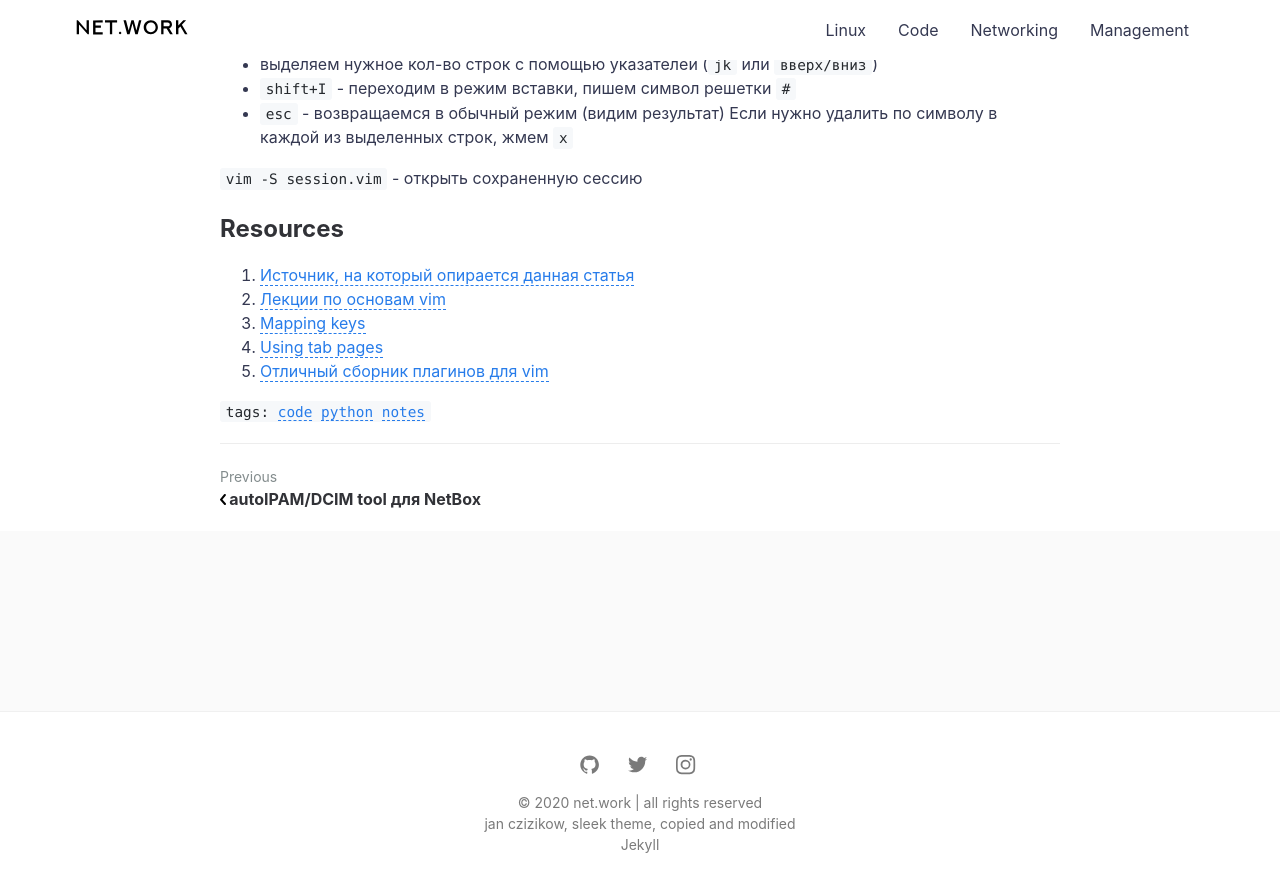
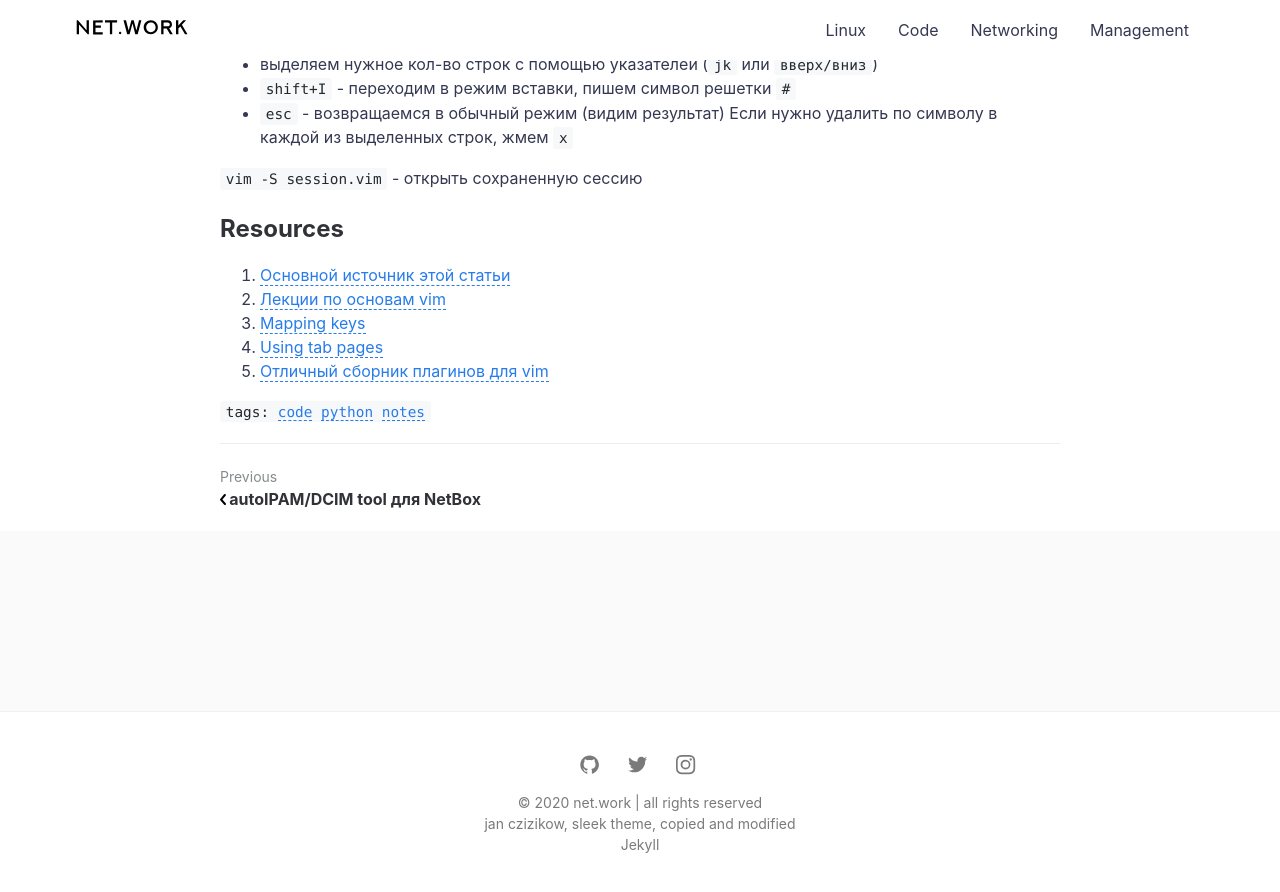
Before and after one commit to netdotwork/netdotwork.github.io, a Jekyll site: the page built from _posts/2020-05-12-vim-python.md, in a window 1280 px wide and 900 px high, scrolled down 14872 px. Shown: the top 892 px of the window. Built offline with Jekyll 4.4.1, drawn with Linux system fonts in a browser that asks for light colours; comment, search, counter and statistics services are not loaded.

Commit message:
Update 2020-05-12-vim-python.md

```diff
--- a/_posts/2020-05-12-vim-python.md
+++ b/_posts/2020-05-12-vim-python.md
@@ -699,7 +699,7 @@ vim new_file.txt
 
 ## Resources
 
-1. [Источник, на который опирается данная статья](https://realpython.com/vim-and-python-a-match-made-in-heaven/#vim-extensions){:target="_blank"}
+1. [Основной источник этой статьи](https://realpython.com/vim-and-python-a-match-made-in-heaven/#vim-extensions){:target="_blank"}
 2. [Лекции по основам vim](https://www.youtube.com/playlist?list=PLah0HUih_ZRkiQXDuElo_JW9OfmbEXRpj){:target="_blank"}
 3. [Mapping keys](https://vim.fandom.com/wiki/Mapping_keys_in_Vim_-_Tutorial_(Part_2)){:target="_blank"}
 4. [Using tab pages](https://vim.fandom.com/wiki/Using_tab_pages){:target="_blank"}
```
